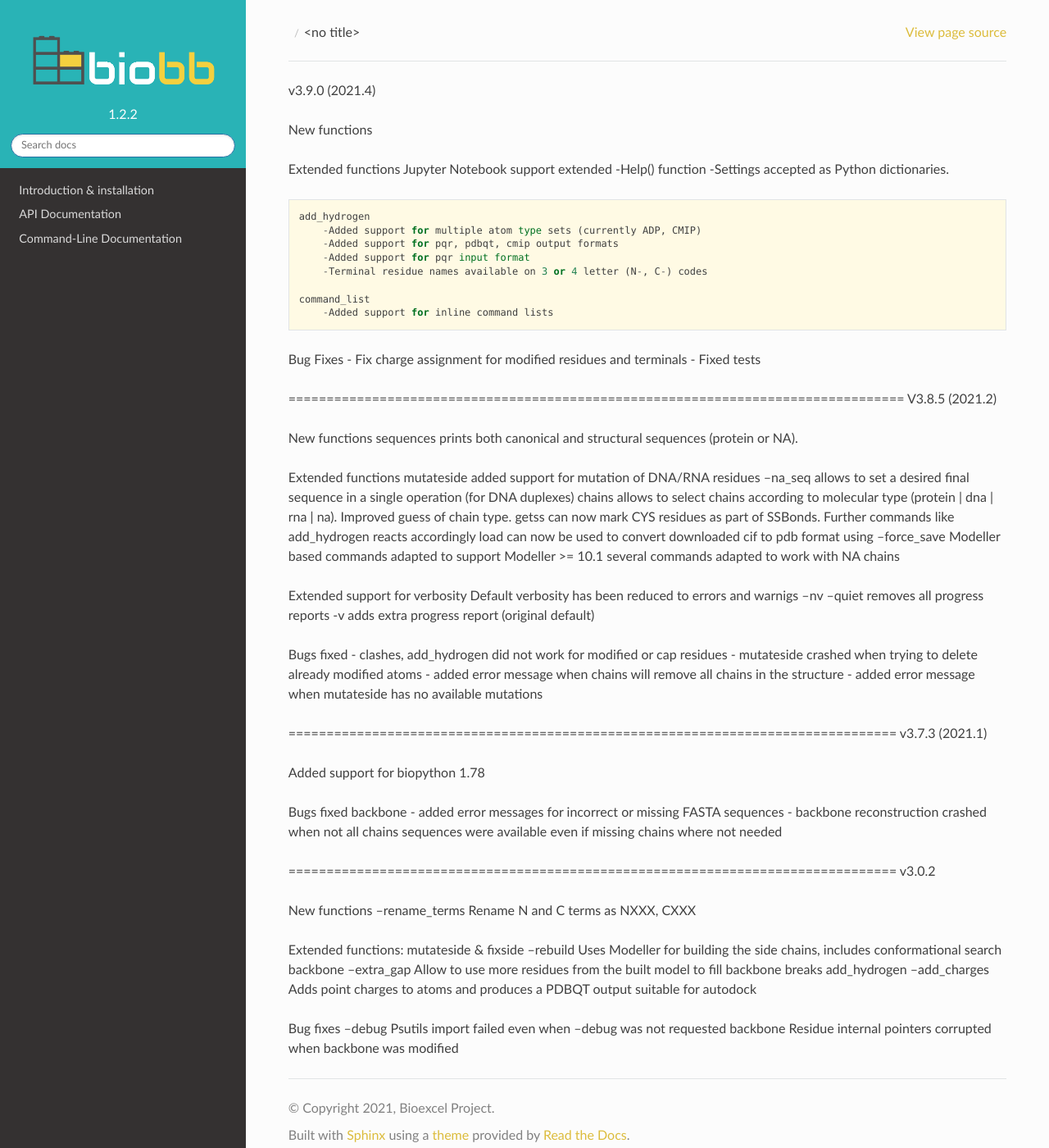
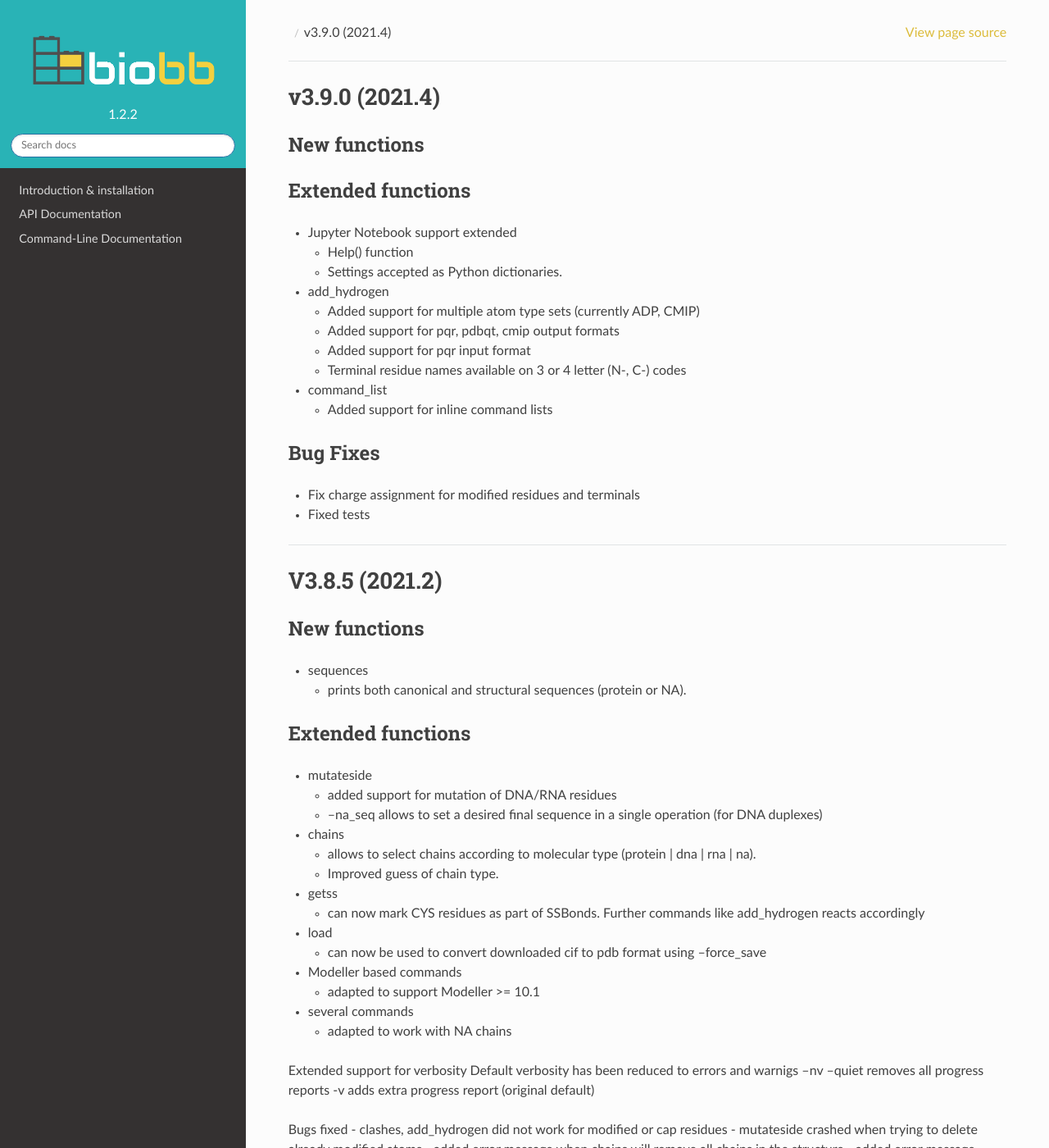
Before and after one commit to bioexcel/biobb_structure_checking, a Sphinx documentation site: the page built from biobb_structure_checking/docs/source/changelog.md, in a window 1280 px wide and 1400 px high. Shown: the whole window at 82% size. Built offline with Sphinx 7.4.7 and the Read the Docs theme 2.0.0, drawn with Linux system fonts in a browser that asks for light colours; pages that are not in the unit, such as notebooks, are missing from menus.

```diff
--- a/biobb_structure_checking/docs/source/changelog.md
+++ b/biobb_structure_checking/docs/source/changelog.md
@@ -1,48 +1,48 @@
-v3.9.0 (2021.4)
+## v3.9.0 (2021.4)
 
-New functions
+### New functions
 
+### Extended functions
 
-Extended functions
-    Jupyter Notebook support extended
-        -Help() function
-        -Settings accepted as Python dictionaries.
+- Jupyter Notebook support extended
+  - Help() function
+  - Settings accepted as Python dictionaries.
 
-    add_hydrogen
-        -Added support for multiple atom type sets (currently ADP, CMIP)
-        -Added support for pqr, pdbqt, cmip output formats
-        -Added support for pqr input format
-        -Terminal residue names available on 3 or 4 letter (N-, C-) codes
+- add_hydrogen
+    - Added support for multiple atom type sets (currently ADP, CMIP)
+    - Added support for pqr, pdbqt, cmip output formats
+    - Added support for pqr input format
+    - Terminal residue names available on 3 or 4 letter (N-, C-) codes
 
-    command_list
-        -Added support for inline command lists
+- command_list
+    - Added support for inline command lists
 
-Bug Fixes
-    - Fix charge assignment for modified residues and terminals
-    - Fixed tests
+### Bug Fixes
+- Fix charge assignment for modified residues and terminals
+- Fixed tests
 
-=================================================================================
-V3.8.5 (2021.2)
+***
+## V3.8.5 (2021.2)
 
-New functions
-    sequences
-        prints both canonical and structural sequences (protein or NA).
+### New functions
+- sequences
+  - prints both canonical and structural sequences (protein or NA).
 
-Extended functions
-    mutateside
-        added support for mutation of DNA/RNA residues
-        --na_seq allows to set a desired final sequence in a single operation (for DNA duplexes)
-    chains
-        allows to select chains according to molecular type (protein | dna | rna | na).
-        Improved guess of chain type.
-    getss
-        can now mark CYS residues as part of SSBonds. Further commands like add_hydrogen reacts accordingly
-    load
-        can now be used to convert downloaded cif to pdb format using --force_save
-    Modeller based commands
-        adapted to support Modeller >= 10.1
-    several commands
-        adapted to work with NA chains
+### Extended functions
+- mutateside
+    - added support for mutation of DNA/RNA residues
+    - --na_seq allows to set a desired final sequence in a single operation (for DNA duplexes)
+- chains
+    - allows to select chains according to molecular type (protein | dna | rna | na).
+    - Improved guess of chain type.
+- getss
+    - can now mark CYS residues as part of SSBonds. Further commands like add_hydrogen reacts accordingly
+- load
+    - can now be used to convert downloaded cif to pdb format using --force_save
+- Modeller based commands
+    - adapted to support Modeller >= 10.1
+- several commands
+    - adapted to work with NA chains
 
 Extended support for verbosity
     Default verbosity has been reduced to errors and warnigs
--- a/biobb_structure_checking/docs/source/schema.html
+++ b/biobb_structure_checking/docs/source/schema.html
@@ -2,15 +2,15 @@
 {
   "@context": "http://schema.org",
   "@type": "SoftwareApplication",
-  "description": "Biobb_remote allows remote execution of BioBB modeules over ssh.",
-  "name": "BioBB Remote",
+  "description": "Biobb_structure_checking checks the quality of 3D structures.",
+  "name": "BioBB Structure Checking package",
   "url": "https://github.com/bioexcel/biobb_structure_checking",
   "additionalType": "Library",
   "applicationCategory": "Computational Biology Library",
   "applicationSubCategory": "",
   "citation": "https://www.nature.com/articles/s41597-019-0177-4",
   "license": "",
-  "softwareVersion": "1.2.2",
+  "softwareVersion": "3.9.0",
   "applicationSuite": "BioBB BioExcel Building Blocks",
   "codeRepository": "https://github.com/bioexcel/biobb_structure_checking",
   "isAccessibleForFree": "True",
```
Also changed, not shown: biobb_structure_checking/docs/source/modules.rst (+1 -11 lines).
